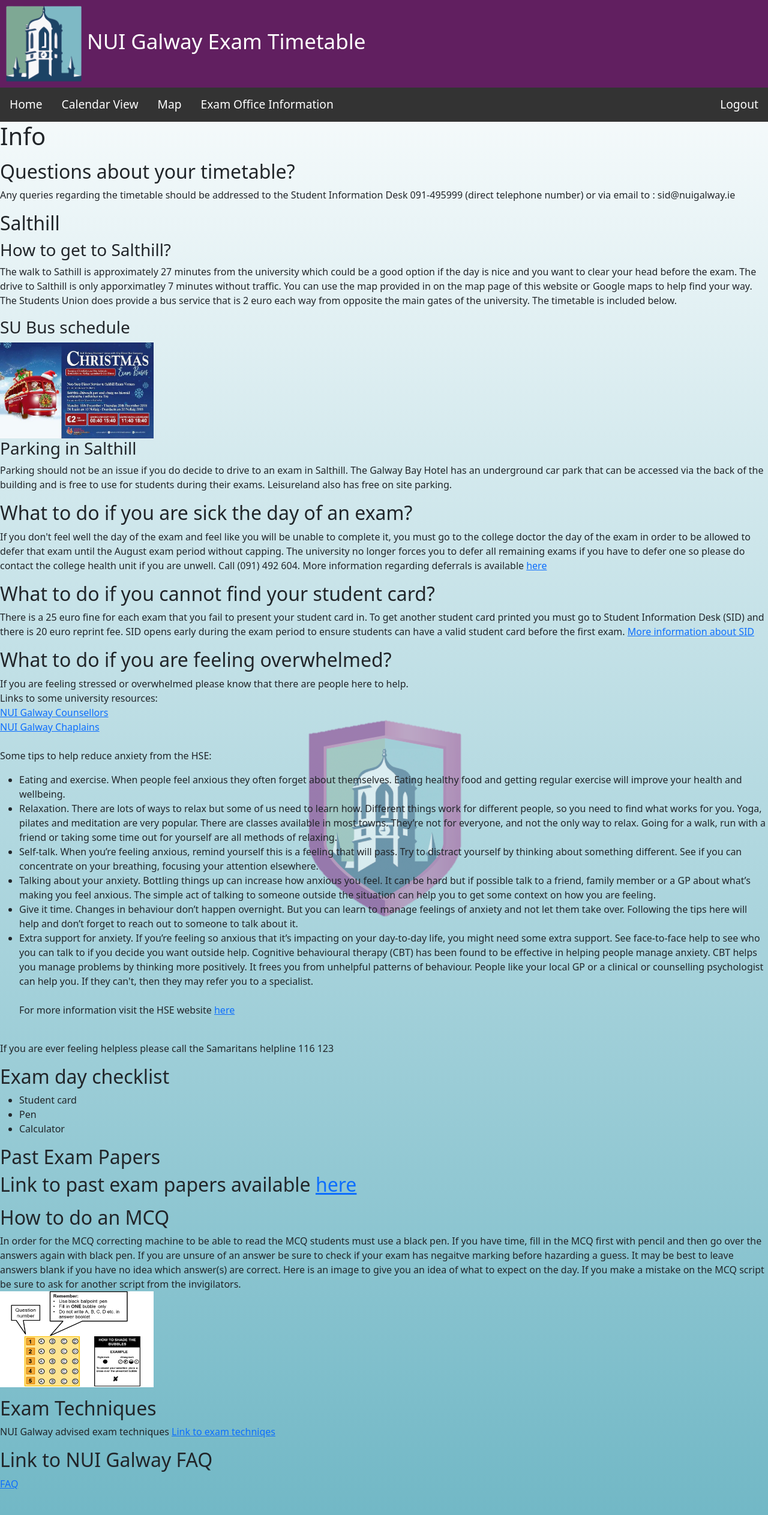
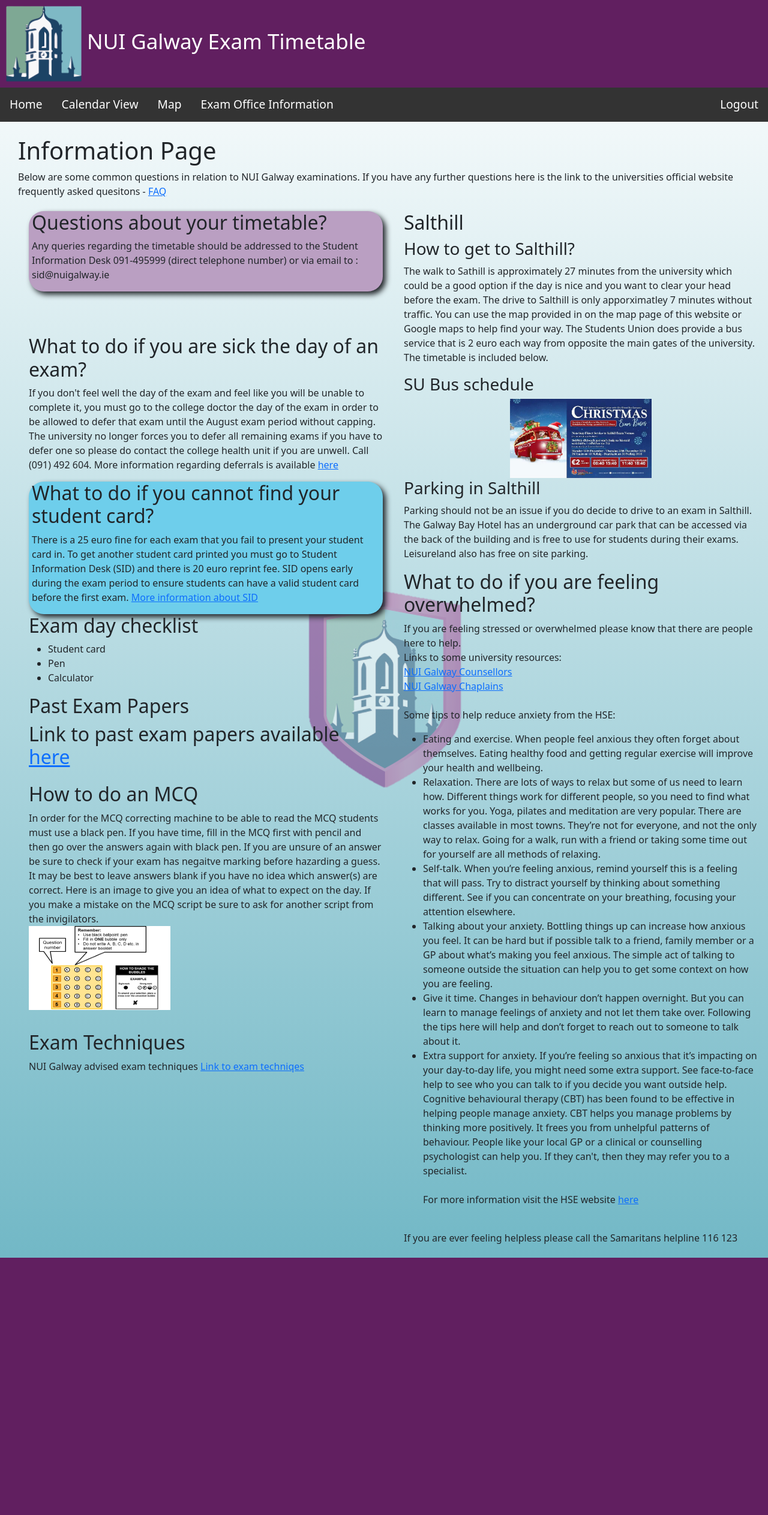
Before and after one commit to nhennigan/FYP, a Flask app: page /examofficeinfo/ in a window 1280 px wide. Shown: the whole page at 60% size. After the commit the page ends 2097 px from the top, so only its background shows below. Run offline with Flask 2, Linux system fonts and the light colour scheme; the visitor is signed in with stand-in values (Sample User, id 1).

Commit message:
mainly info pages updates

```diff
--- a/backend/templates/base.html
+++ b/backend/templates/base.html
@@ -202,9 +202,10 @@ th {
   position: relative;
   padding:0;
 }
-.cal{
+#cal_icon{
   float:right;
-  display: inline;
+  display: inline-block;
+  position: relative;
 }
 	.infopage{
         margin-left:auto;
--- a/backend/templates/info.html
+++ b/backend/templates/info.html
@@ -1,25 +1,48 @@
 {% extends "base.html" %}
 
 {% block content %}
-<div class="infopage">
-      <h1>Info</h1>
-	<p>
+<div class="infopage" style="padding-left: 30px;border-left-width: 10px;">
+	<br>
+	<h1>Information Page</h1>
+	<p> Below are some common questions in relation to NUI Galway examinations. If you have any further questions here is the link to the universities official website frequently asked quesitons - <a href="http://www.nuigalway.ie/exams/timetable-advice/examinations_faqs/day_of_the_exam_faq/#" >FAQ</a>
+        </p>
+	<div class="row" width="100%">
+		<div class="column" style="padding-left: 30px;">
+			<div class="pink" style="background-color:#ba9fc2; padding-left:5px;box-shadow: 5px 5px 10px; border-radius: 25px;">
 	<h2>Questions about your timetable?</h2>
-	<p>Any queries regarding the timetable should be addressed to the Student Information Desk 091-495999 (direct telephone number) or via email to : sid@nuigalway.ie</p>
+	<p>Any queries regarding the timetable should be addressed to the Student Information Desk 091-495999 (direct telephone number) or via email to : sid@nuigalway.ie</p></div><br><br><br>
+	<h2>What to do if you are sick the day of an exam?</h2>
+	<p>If you don't feel well the day of the exam and feel like you will be unable to complete it, you must go to the college doctor the day of the exam in order to be allowed to defer that exam until the August exam period without capping. The university no longer forces you to defer all remaining exams if you have to defer one so please do contact the college health unit if you are unwell. Call (091) 492 604. More information regarding deferrals is available <a href="https://www.nuigalway.ie/exams/timetable-advice/deferrals/">here</a></p>
+	<div class="blue"style="background-color:#6eceeb; padding-left:5px;box-shadow: 5px 5px 10px; border-radius: 25px;">
+<h2>What to do if you cannot find your student card?</h2>
+<p>There is a 25 euro fine for each exam that you fail to present your student card in. To get another student card printed you must go to Student Information Desk (SID) and there is 20 euro reprint fee. SID opens early during the exam period to ensure students can have a valid student card before the first exam. <a href= "http://www.nuigalway.ie/student-registry-helpdesk/">More information about SID </a></p></div>
+	 <h2>Exam day checklist</h2>
+        <ul>
+        <li>Student card</li>
+        <li>Pen</li>
+        <li>Calculator</li>
+</ul>
 
+        <h2>Past Exam Papers<h2>
+        <p>Link to past exam papers available <a href="https://www.mis.nuigalway.ie/regexam/paper_index_search_main_menu.asp">here</a>
+
+        <h2>How to do an MCQ</h2>
+        <p>In order for the MCQ correcting machine to be able to read the MCQ students must use a black pen. If you have time, fill in the MCQ first with pencil and then go over the answers again with black pen. If you are unsure of an answer be sure to check if your exam has negaitve marking before hazarding a guess. It may be best to leave answers blank if you have no idea which answer(s) are correct.
+                Here is an image to give you an idea of what to expect on the day. If you make a mistake on the MCQ script be sure to ask for another script from the invigilators.
+        <br><input type="image" src="{{url_for('static', filename='mcq.png')}}" alt="MCQ image" width="40%" height="40%" style="margin-left: auto;  margin-right: auto;"></p>
+        <h2> Exam Techniques</h2>
+        <p> NUI Galway advised exam techniques <a href="https://www.nuigalway.ie/academic-skills/assignmentsexams/examtechniques/">Link to exam techniqes</a>
+</div>
+
+	<div class="column" style="padding-left: 30px;">
 	<h2>Salthill</h2>
 		<h3>How to get to Salthill?</h3>
 		<p>The walk to Sathill is approximately 27 minutes from the university which could be a good option if the day is nice and you want to clear your head before the exam. The drive to Salthill is only apporximatley 7 minutes without traffic. You can use the map provided in on the map page of this website or Google maps to help find your way. The Students Union does provide a bus service that is 2 euro each way from opposite the main gates of the university. The timetable is included below. </p>
 	<h3>SU Bus schedule</h3>
-	<input type="image" src="{{url_for('static', filename='bus times.jpg')}}" alt="SU Bus Timetable" width="20%" height="20%">
+	<input type="image" src="{{url_for('static', filename='bus times.jpg')}}" alt="SU Bus Timetable" width="40%" height="40%"   style="margin-left: auto;  margin-right: auto;">
 	<h3>Parking in Salthill</h3>
 	<p>	Parking should not be an issue if you do decide to drive to an exam in Salthill. The Galway Bay Hotel has an underground car park that can be accessed via the back of the building and is free to use for students during their exams. Leisureland also has free on site parking.</p>
 
-	<h2>What to do if you are sick the day of an exam?</h2>
-	<p>If you don't feel well the day of the exam and feel like you will be unable to complete it, you must go to the college doctor the day of the exam in order to be allowed to defer that exam until the August exam period without capping. The university no longer forces you to defer all remaining exams if you have to defer one so please do contact the college health unit if you are unwell. Call (091) 492 604. More information regarding deferrals is available <a href="https://www.nuigalway.ie/exams/timetable-advice/deferrals/">here</a></p>
-
-	<h2>What to do if you cannot find your student card?</h2>
-	<p>There is a 25 euro fine for each exam that you fail to present your student card in. To get another student card printed you must go to Student Information Desk (SID) and there is 20 euro reprint fee. SID opens early during the exam period to ensure students can have a valid student card before the first exam. <a href= "http://www.nuigalway.ie/student-registry-helpdesk/">More information about SID </a></p>
 
 	<h2>What to do if you are feeling overwhelmed?</h2>
 	<p>	If you are feeling stressed or overwhelmed please know that there are people here to help.
@@ -48,31 +71,10 @@
 				Cognitive behavioural therapy (CBT) has been found to be effective in helping people manage anxiety.
 				CBT helps you manage problems by thinking more positively. It frees you from unhelpful patterns of behaviour.
 				People like your local GP or a clinical or counselling psychologist can help you. If they can't, then they may refer you to a specialist.</li>
-
 			<br> For more information visit the HSE website <a href="https://www2.hse.ie/conditions/mental-health/anxiety.html?gclid=Cj0KCQjwsLWDBhCmARIsAPSL3_393uOsUnC6U3YaLUO2aUi-LbL46xmK6ZgA7PBWJxLdXSbFtt75efsaAto5EALw_wcB&gclsrc=aw.ds">here</a>
 		</ul>
 	<br> If you are ever feeling helpless please call the Samaritans helpline 116 123</p>
-
-	<h2>Exam day checklist</h2>
-	<ul>
-	<li>Student card</li>
-	<li>Pen</li>
-	<li>Calculator</li>
-</ul>
-
-	<h2>Past Exam Papers<h2>
-	<p>Link to past exam papers available <a href="https://www.mis.nuigalway.ie/regexam/paper_index_search_main_menu.asp">here</a>
-
-	<h2>How to do an MCQ</h2>
-	<p>In order for the MCQ correcting machine to be able to read the MCQ students must use a black pen. If you have time, fill in the MCQ first with pencil and then go over the answers again with black pen. If you are unsure of an answer be sure to check if your exam has negaitve marking before hazarding a guess. It may be best to leave answers blank if you have no idea which answer(s) are correct.
-		Here is an image to give you an idea of what to expect on the day. If you make a mistake on the MCQ script be sure to ask for another script from the invigilators.
-	<br><input type="image" src="{{url_for('static', filename='mcq.png')}}" alt="MCQ image" width="20%" height="20%"></p>
-	<h2> Exam Techniques</h2>
-	<p> NUI Galway advised exam techniques <a href="https://www.nuigalway.ie/academic-skills/assignmentsexams/examtechniques/">Link to exam techniqes</a>
-	<h2>Link to NUI Galway FAQ </h2>
-	<p><a href="http://www.nuigalway.ie/exams/timetable-advice/examinations_faqs/day_of_the_exam_faq/#" >FAQ</a>
-	</p>
-
-	<br>
-</div>
+	</div>
+	</div>
+	</div>
 {% endblock %}
```
Also changed, not shown: backend/templates/home.html (+7 -5 lines), backend/templates/login2.html (+17 -12 lines).
